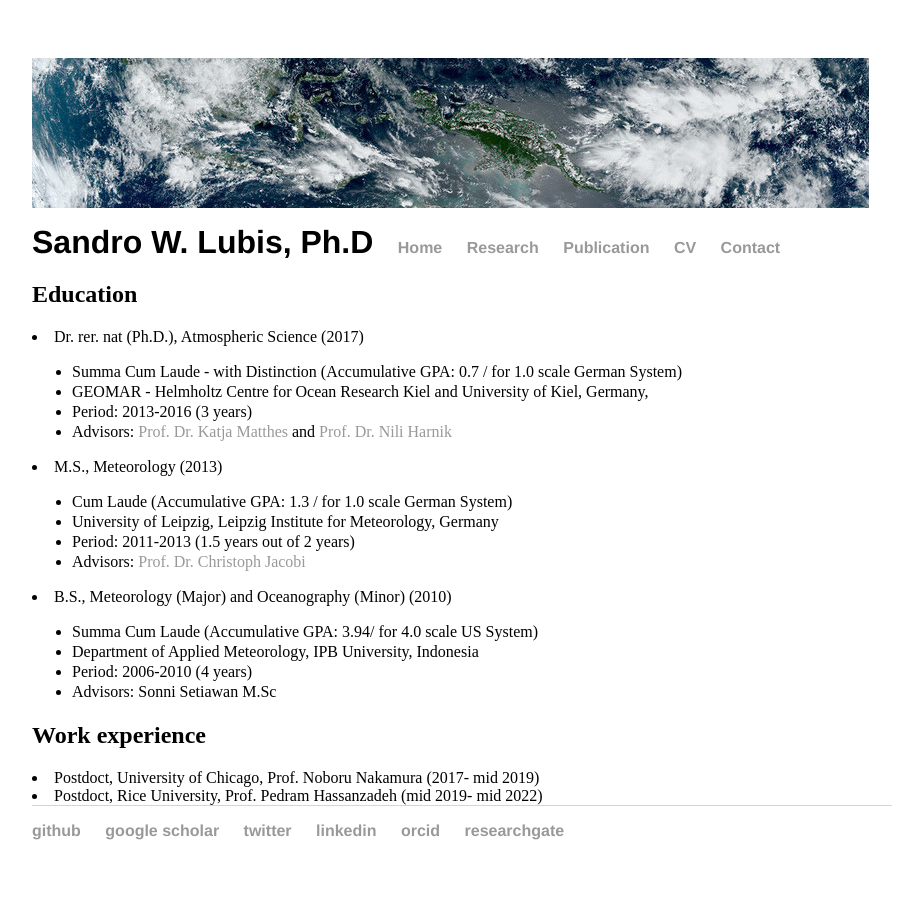
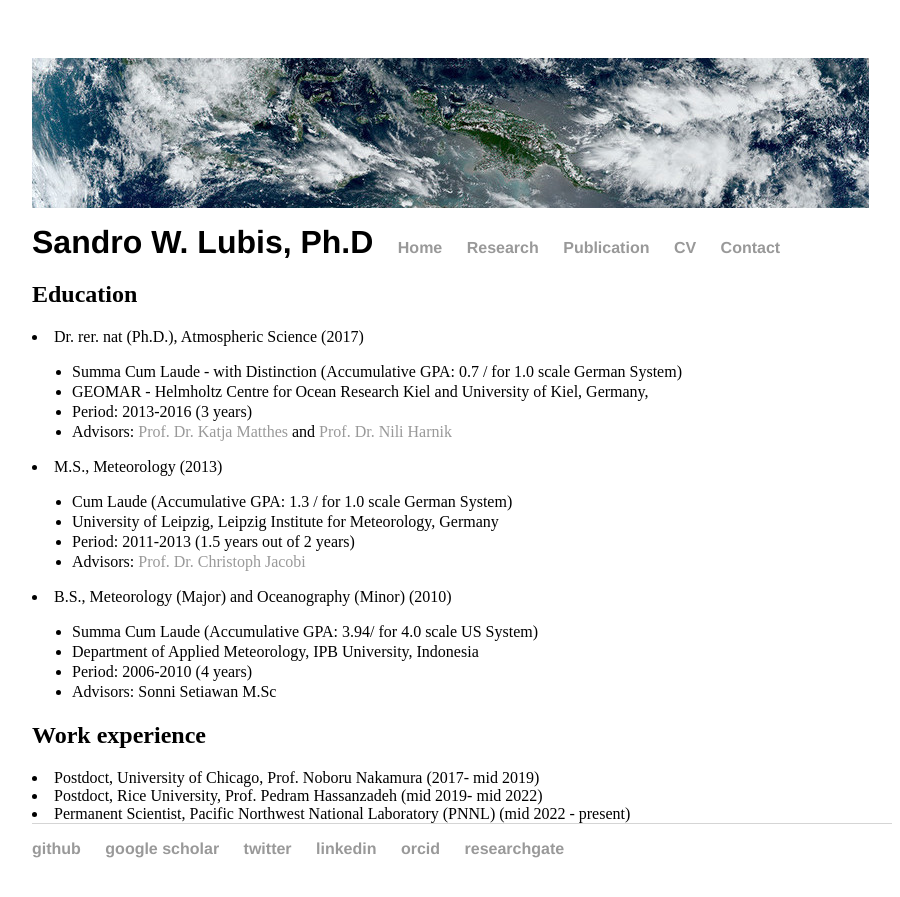
Before and after one commit to sandrolubis/sandrolubis.github.io, a Jekyll site: the page built from cv/index.html, in a window 1280 px wide. Shown: the top 897 px of the page, without its empty margins (276-1176 px from the left). Built offline with Jekyll 4.4.1, drawn with Linux system fonts in a browser that asks for light colours.

Commit message:
Update index.html

```diff
--- a/cv/index.html
+++ b/cv/index.html
@@ -36,6 +36,7 @@ title: CV | Sandro Lubis
                 </ul>
 		<li>Postdoct, University of Chicago, Prof. Noboru Nakamura (2017- mid 2019) </li>
 		<li>Postdoct, Rice University, Prof. Pedram Hassanzadeh (mid 2019- mid 2022) </li>
+		<li>Permanent Scientist, Pacific Northwest National Laboratory (PNNL) (mid 2022 - present) </li>
 		</ul>
 	</ul>
 </div>
```
